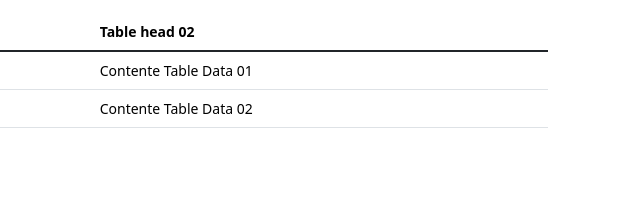
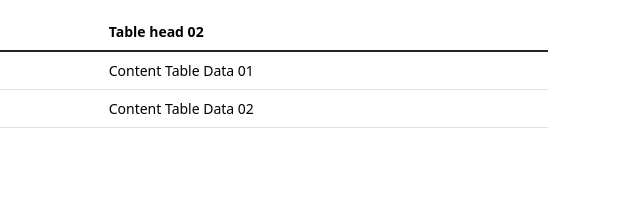
Before and after one commit to fabiodellpozzo/git-progress, a plain HTML site: page docs/index.html in a window 1280 px wide. Shown: the part 557-774 px from the top of the page, 487-1127 px from the left. Drawn offline with Linux system fonts and the light colour scheme.

Commit message:
Update index.html

```diff
--- a/docs/index.html
+++ b/docs/index.html
@@ -407,11 +407,11 @@
             <tbody>
               <tr>
                 <td>Table Data 01</td>
-                <td>Contente Table Data 01</td>
+                <td>Content Table Data 01</td>
               </tr>
               <tr>
                 <td>Table Data 02</td>
-                <td>Contente Table Data 02</td>
+                <td>Content Table Data 02</td>
               </tr>
             </tbody>
           </table>
```
